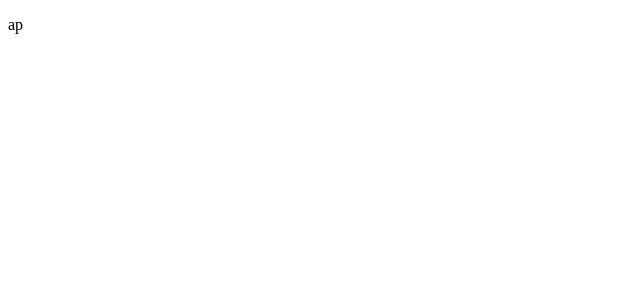
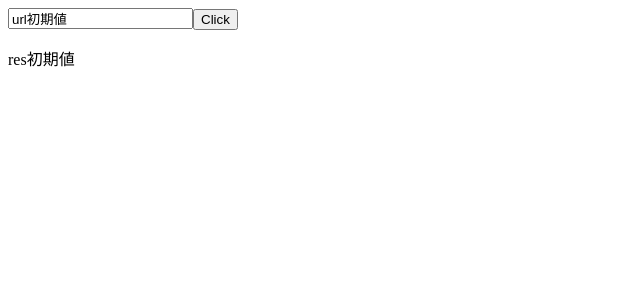
Before and after one commit to banahihihi/redditmatomex, a Vue app: page / in a window 1280 px wide. Shown: the top 300 px of the page, without its empty margins (0-640 px from the left). Built offline with nearby package versions, Linux system fonts and the light colour scheme.

Commit message:
third commit

```diff
--- a/src/App.vue
+++ b/src/App.vue
@@ -1,11 +1,17 @@
 <script setup>
+import { ref } from "vue";
+const res = ref("res初期値");
+const url = ref("url初期値");
 
+function getUrl() {
+  res.value = url.value;
+}
 </script>
 
 <template>
-  <p>ap</p>
+  <input type="text" v-bind:value="url" />
+  <button @click="getUrl">Click</button>
+  <p>{{ res }}</p>
 </template>
 
-<style scoped>
-
-</style>
+<style scoped></style>
```
